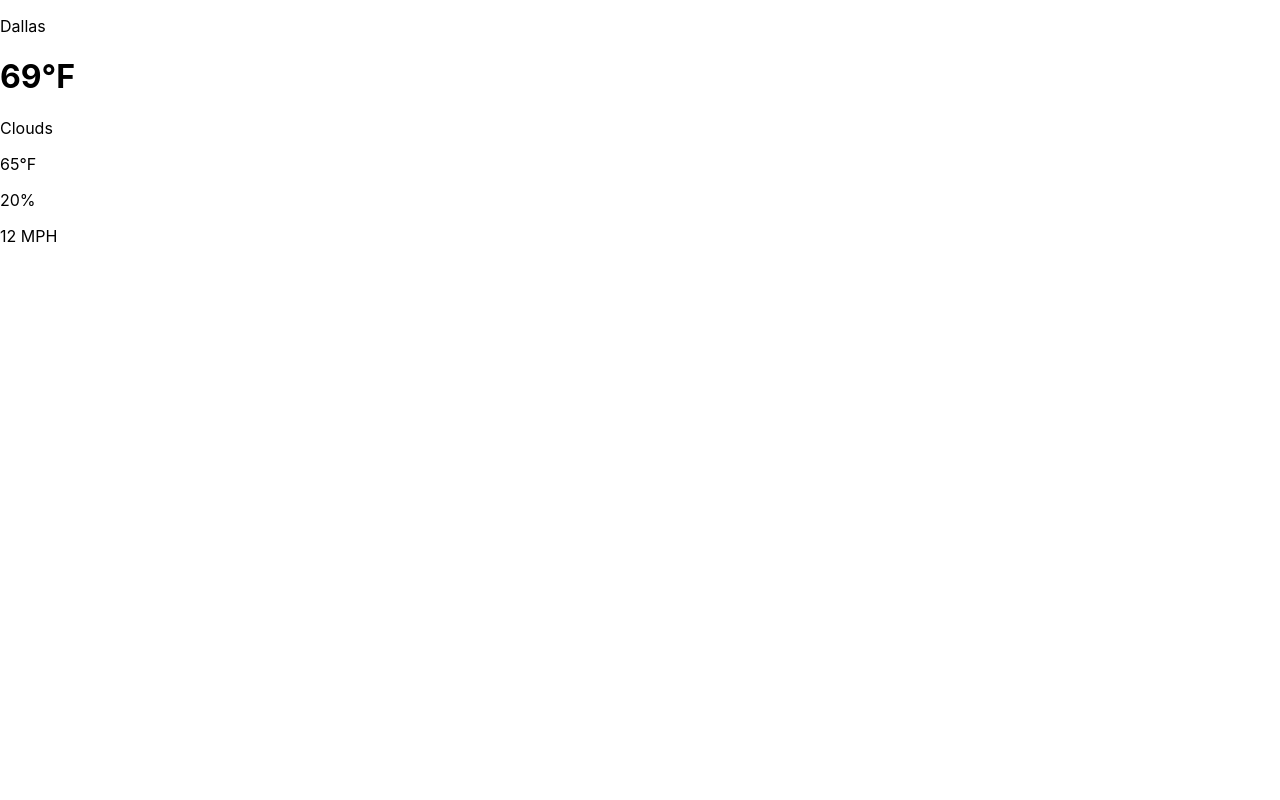
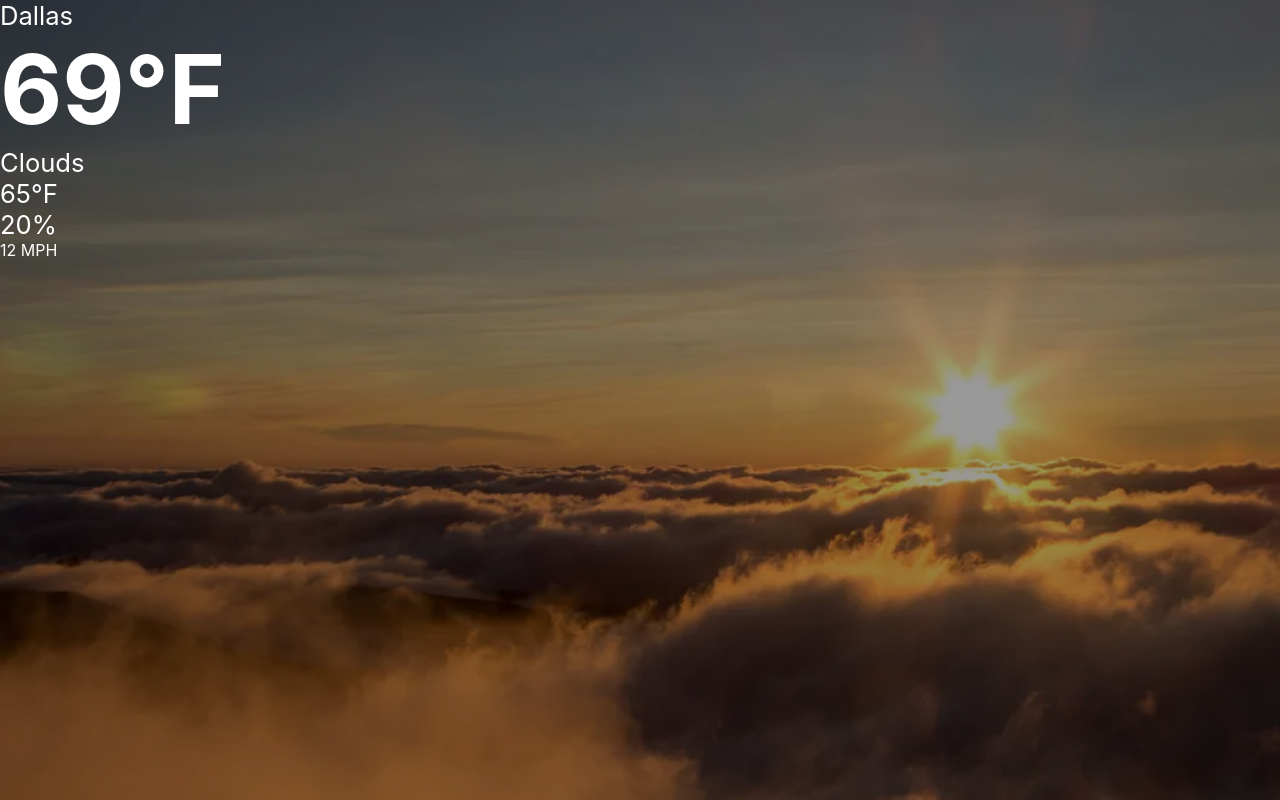
Before and after one commit to nomarolivas/weatherApp, a React (Create React App) app in the folder weatherapp/: page / in a window 1280 px wide. Built offline with nearby package versions, Linux system fonts and the light colour scheme.

Commit message:
Added CSS and background

```diff
--- a/weatherapp/src/index.css
+++ b/weatherapp/src/index.css
@@ -1,3 +1,12 @@
+*{
+  box-sizing: border-box;
+  margin: 0;
+  padding: 0;
+
+}
+
+
+
 body {
   margin: 0;
   font-family: -apple-system, BlinkMacSystemFont, 'Segoe UI', 'Roboto', 'Oxygen',
@@ -7,7 +16,30 @@ body {
   -moz-osx-font-smoothing: grayscale;
 }
 
-code {
-  font-family: source-code-pro, Menlo, Monaco, Consolas, 'Courier New',
-    monospace;
+p {
+  font-size: 1.6rem;
 }
+
+h1{
+  font-size: 6rem;
+}
+
+.app {
+  width: 100%;
+  height: 100vh;
+  position: relative;
+  background: rgba(0,0,0,0.4);
+  color: #fff;
+
+}
+
+.app:before {
+  content: '';
+  background: url('./assets/weatherBackground.webp') no-repeat center center/cover;
+  position: absolute;
+  width: 100%;
+  height: 100%;
+  top: 0;
+  left: 0;
+  z-index: -1;
+}
```
Also changed, not shown: weatherapp/src/assets/weatherBackground.webp (added).
